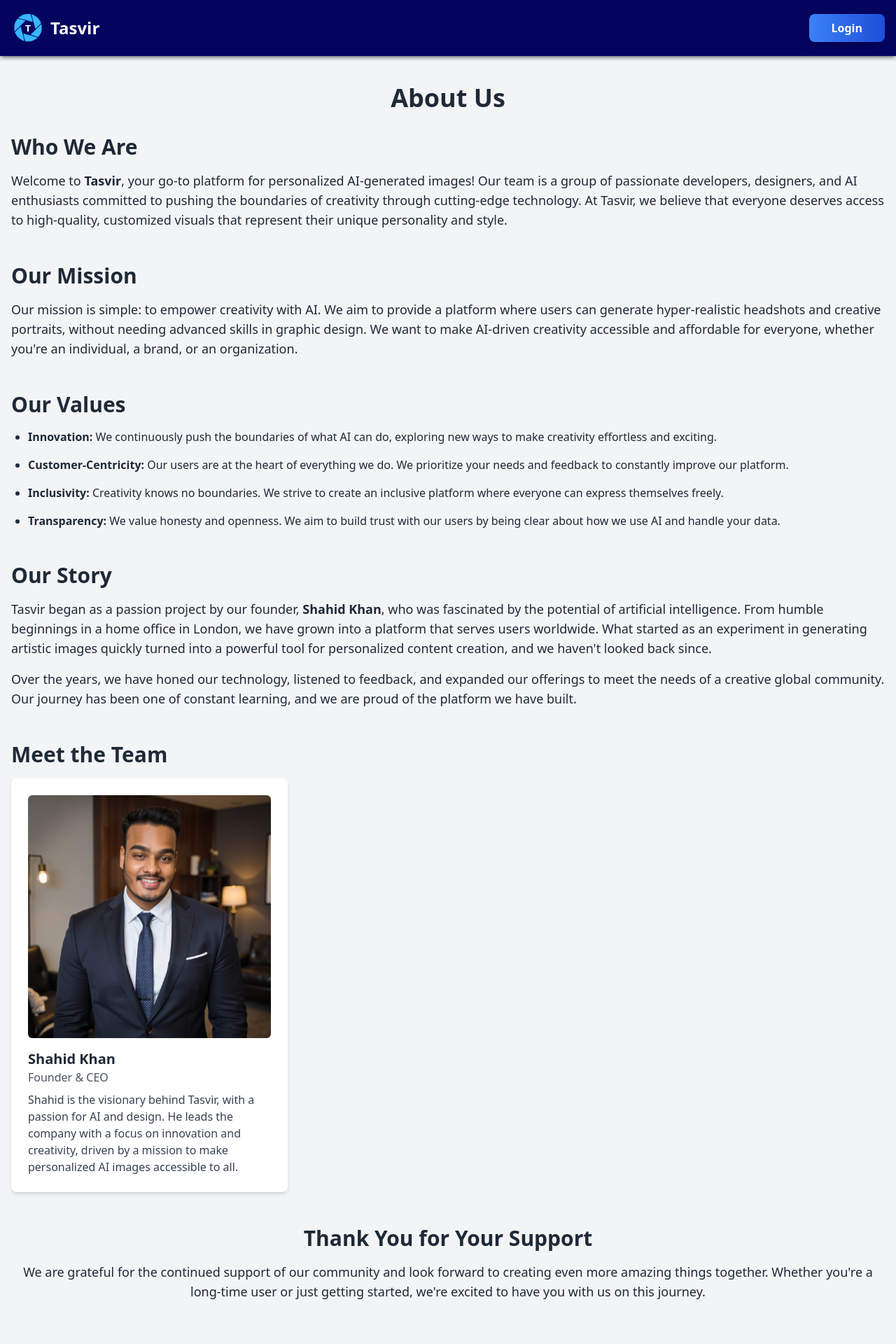
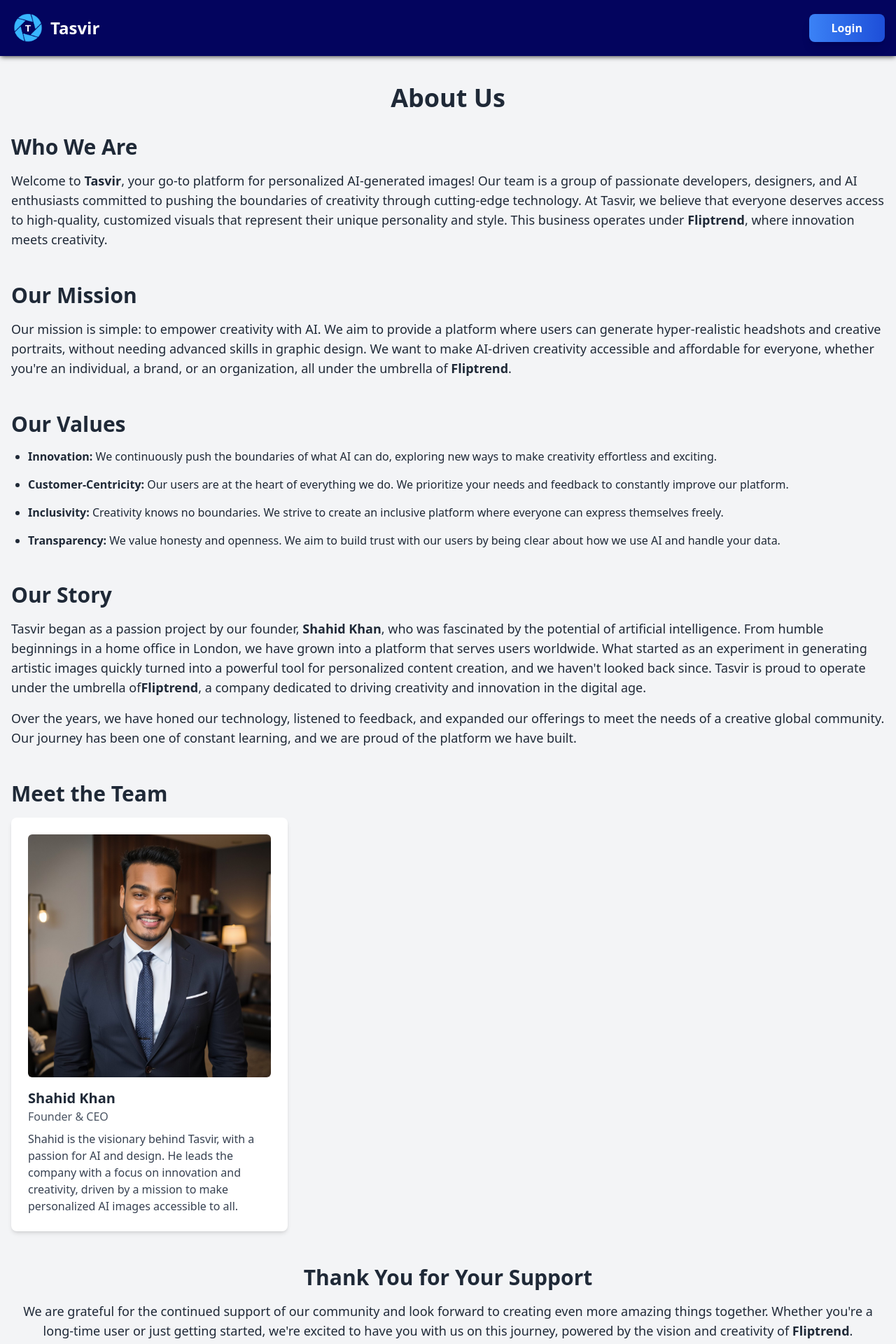
Before and after one commit to thinkpot/ai-face-frontend, a React (Create React App) app: page /about in a window 1280 px wide. Shown: the top 1920 px of the page at 70% size. Built offline with nearby package versions, Linux system fonts and the light colour scheme.

Commit message:
Add fliptrend name to Aboutus page

```diff
--- a/src/components/AboutUs.js
+++ b/src/components/AboutUs.js
@@ -1,5 +1,5 @@
 import React from 'react';
-import Footer from './Footer'
+import Footer from './Footer';
 
 const AboutUs = () => {
     return (
@@ -13,7 +13,7 @@
                         Welcome to <strong>Tasvir</strong>, your go-to platform for personalized AI-generated images!
                         Our team is a group of passionate developers, designers, and AI enthusiasts committed to pushing the
                         boundaries of creativity through cutting-edge technology. At Tasvir, we believe that everyone deserves
-                        access to high-quality, customized visuals that represent their unique personality and style.
+                        access to high-quality, customized visuals that represent their unique personality and style. This business operates under <strong>Fliptrend</strong>, where innovation meets creativity.
                     </p>
                 </section>
 
@@ -23,7 +23,7 @@
                         Our mission is simple: to empower creativity with AI. We aim to provide a platform where users can generate
                         hyper-realistic headshots and creative portraits, without needing advanced skills in graphic design. We want
                         to make AI-driven creativity accessible and affordable for everyone, whether you're an individual, a brand, or
-                        an organization.
+                        an organization, all under the umbrella of <strong>Fliptrend</strong>.
                     </p>
                 </section>
 
@@ -55,7 +55,8 @@
                         Tasvir began as a passion project by our founder, <strong>Shahid Khan</strong>, who was fascinated by the potential
                         of artificial intelligence. From humble beginnings in a home office in London, we have grown into a platform that serves
                         users worldwide. What started as an experiment in generating artistic images quickly turned into a powerful tool for
-                        personalized content creation, and we haven't looked back since.
+                        personalized content creation, and we haven't looked back since. Tasvir is proud to operate under the umbrella of
+                        <strong>Fliptrend</strong>, a company dedicated to driving creativity and innovation in the digital age.
                     </p>
                     <p className="mt-4 text-lg">
                         Over the years, we have honed our technology, listened to feedback, and expanded our offerings to meet the needs of a
@@ -75,24 +76,15 @@
                                 innovation and creativity, driven by a mission to make personalized AI images accessible to all.
                             </p>
                         </div>
-
                     </div>
                 </section>
-
-                {/* <section className="mb-12">
-                    <h2 className="text-3xl font-semibold mb-4">Join Us</h2>
-                    <p className="text-lg">
-                        We are always on the lookout for creative and talented individuals who share our vision. If you're interested in
-                        joining our team, check out our <a href="/careers" className="text-blue-600 hover:underline">Careers Page</a> for
-                        the latest opportunities.
-                    </p>
-                </section> */}
 
                 <section className="text-center">
                     <h2 className="text-3xl font-semibold mb-4">Thank You for Your Support</h2>
                     <p className="text-lg">
                         We are grateful for the continued support of our community and look forward to creating even more amazing things
-                        together. Whether you're a long-time user or just getting started, we're excited to have you with us on this journey.
+                        together. Whether you're a long-time user or just getting started, we're excited to have you with us on this journey,
+                        powered by the vision and creativity of <strong>Fliptrend</strong>.
                     </p>
                 </section>
             </div>
```
